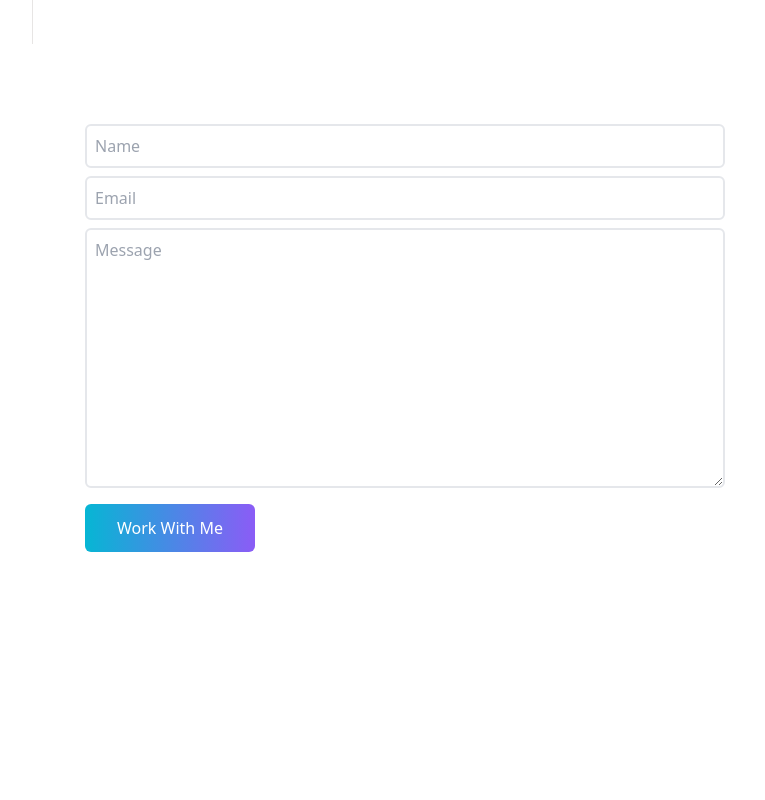
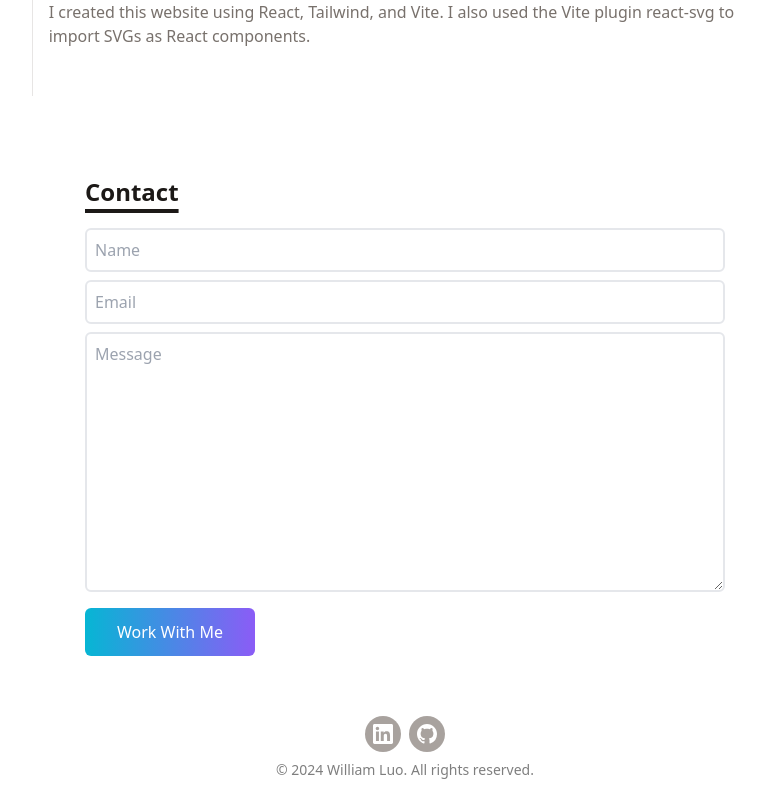
Before and after one commit to thewillydoo/portfolio-website, a React (Vite) app in the folder minimal-portfolio/: page / in a window 1280 px wide. Shown: the part 1244-2044 px from the top of the page, without its empty margins (235-1000 px from the left). Before the commit the page ends 1836 px from the top, so only its background shows below. Built offline with nearby package versions, Linux system fonts and the light colour scheme.

Commit message:
finished adding Footer and Title

```diff
--- a/minimal-portfolio/src/components/Contact.jsx
+++ b/minimal-portfolio/src/components/Contact.jsx
@@ -1,14 +1,17 @@
 import React from "react";
+import Title from "./Title";
 
 function Contact() {
   return (
     <div className="flex flex-col mb-10 mx-auto">
       <div className="flex justify-center items-center">
+
         <form
           className="flex flex-col w-full md:w-1/2"
           action="https://getform.io/f/6cf448c4-d770-4487-b444-825e68f85f0d"
           method="POST"
         >
+        <Title id="contact">Contact</Title>
           <input
             type="text"
             name="name"
--- a/minimal-portfolio/src/components/Footer.jsx
+++ b/minimal-portfolio/src/components/Footer.jsx
@@ -1,11 +1,58 @@
-import React from 'react'
+import React from 'react';
 
 function Footer() {
-  return (
-    <div>
+	return (
+		<div className="py-5 text-center">
+				<div className="container max-w-screen-lg mx-auto">
+					<div>
+						<div className="flex flex-wrap justify-center gap-2">
+							<a
+								href="https://www.linkedin.com/in/william-luo-5a477421b/"
+								className="bg-stone-400 p-2 font-semibold text-white inline-flex items-center space-x-2 rounded-full"
+                target='_blank'>
 
-    </div>
-  )
+								<svg
+								className="w-5 h-5 fill-current"
+								role="img"
+								viewBox="0 0 256 256"
+								xmlns="http://www.w3.org/2000/svg"
+								>
+								<g>
+									<path d="M218.123122,218.127392 L180.191928,218.127392 L180.191928,158.724263 C180.191928,144.559023 179.939053,126.323993 160.463756,126.323993 C140.707926,126.323993 137.685284,141.757585 137.685284,157.692986 L137.685284,218.123441 L99.7540894,218.123441 L99.7540894,95.9665207 L136.168036,95.9665207 L136.168036,112.660562 L136.677736,112.660562 C144.102746,99.9650027 157.908637,92.3824528 172.605689,92.9280076 C211.050535,92.9280076 218.138927,118.216023 218.138927,151.114151 L218.123122,218.127392 Z M56.9550587,79.2685282 C44.7981969,79.2707099 34.9413443,69.4171797 34.9391618,57.260052 C34.93698,45.1029244 44.7902948,35.2458562 56.9471566,35.2436736 C69.1040185,35.2414916 78.9608713,45.0950217 78.963054,57.2521493 C78.9641017,63.090208 76.6459976,68.6895714 72.5186979,72.8184433 C68.3913982,76.9473153 62.7929898,79.26748 56.9550587,79.2685282 M75.9206558,218.127392 L37.94995,218.127392 L37.94995,95.9665207 L75.9206558,95.9665207 L75.9206558,218.127392 Z M237.033403,0.0182577091 L18.8895249,0.0182577091 C8.57959469,-0.0980923971 0.124827038,8.16056231 -0.001,18.4706066 L-0.001,237.524091 C0.120519052,247.839103 8.57460631,256.105934 18.8895249,255.9977 L237.033403,255.9977 C247.368728,256.125818 255.855922,247.859464 255.999,237.524091 L255.999,18.4548016 C255.851624,8.12438979 247.363742,-0.133792868 237.033403,0.000790807055" />
+								</g>
+								</svg>
+							</a>
+							<a
+								href="https://github.com/thewillydoo"
+								className="bg-stone-400 p-2 font-semibold text-white inline-flex items-center space-x-2 rounded-full"
+                target='_blank'>
+								<svg
+								xmlns="http://www.w3.org/2000/svg"
+								xmlnsXlink="http://www.w3.org/1999/xlink"
+								aria-hidden="true"
+								role="img"
+								className="w-5"
+								preserveAspectRatio="xMidYMid meet"
+								viewBox="0 0 24 24"
+								>
+								<g fill="none">
+									<path
+										fillRule="evenodd"
+										clipRule="evenodd"
+										d="M12 0C5.37 0 0 5.37 0 12c0 5.31 3.435 9.795 8.205 11.385c.6.105.825-.255.825-.57c0-.285-.015-1.23-.015-2.235c-3.015.555-3.795-.735-4.035-1.41c-.135-.345-.72-1.41-1.23-1.695c-.42-.225-1.02-.78-.015-.795c.945-.015 1.62.87 1.845 1.23c1.08 1.815 2.805 1.305 3.495.99c.105-.78.42-1.305.765-1.605c-2.67-.3-5.46-1.335-5.46-5.925c0-1.305.465-2.385 1.23-3.225c-.12-.3-.54-1.53.12-3.18c0 0 1.005-.315 3.3 1.23c.96-.27 1.98-.405 3-.405s2.04.135 3 .405c2.295-1.56 3.3-1.23 3.3-1.23c.66 1.65.24 2.88.12 3.18c.765.84 1.23 1.905 1.23 3.225c0 4.605-2.805 5.625-5.475 5.925c.435.375.81 1.095.81 2.22c0 1.605-.015 2.895-.015 3.3c0 .315.225.69.825.57A12.02 12.02 0 0 0 24 12c0-6.63-5.37-12-12-12z"
+										fill="currentColor"
+									/>
+								</g>
+								</svg>
+							</a>
+						</div>
+					</div>
+				</div>
+			<p className="text-sm mt-2  opacity-50">
+				&copy; {new Date().getFullYear()} William Luo. All rights reserved.
+			</p>
+		</div>
+	);
 }
 
-export default Footer
+export default Footer;
--- a/minimal-portfolio/src/components/Timeline.jsx
+++ b/minimal-portfolio/src/components/Timeline.jsx
@@ -1,13 +1,13 @@
 import React from 'react'
 import TimelineItem from './TimelineItem'
 import timeline from '../data/timeline.js'
-
+import Title from './Title'
 
 function Timeline() {
   return (
     <div className='flex flex-col md:flex-row justify-center my-20'>
       <div className='w-full md:w-7/12'>
-
+        <Title id='timeline'>Timeline</Title>
         {timeline.map(item => (
           <TimelineItem
             year={item.year}
--- /dev/null
+++ b/minimal-portfolio/src/components/Title.jsx
@@ -0,0 +1,14 @@
+import React from 'react';
+
+function Title({ children, id }) {
+   return (
+      <h1
+         id={id && id}
+         className="text-2xl font-bold underline underline-offset-8 decoration-4 mb-5 text-stone-900 dark:text-white"
+      >
+         {children}
+      </h1>
+   )
+}
+
+export default Title;
```
